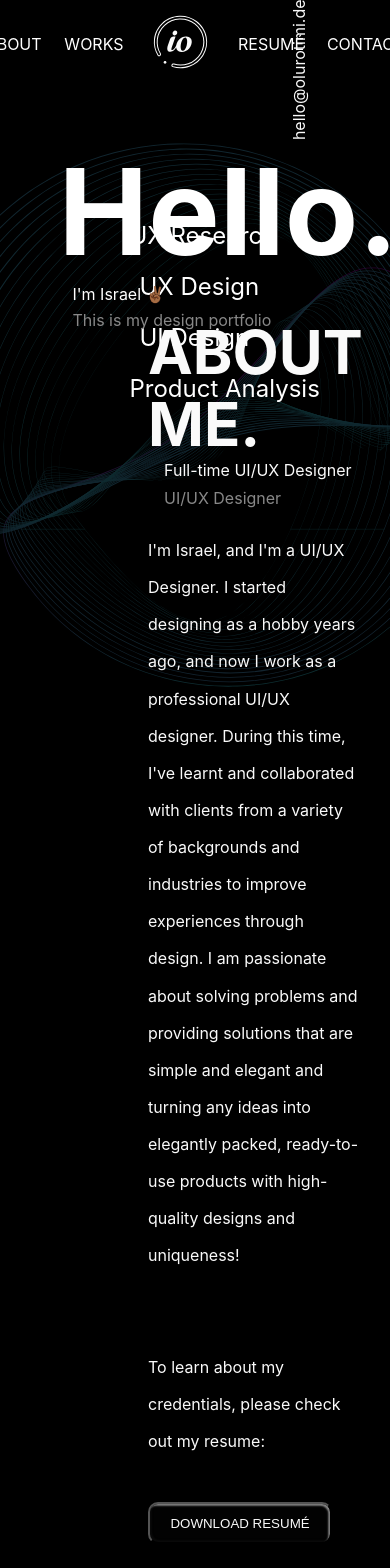
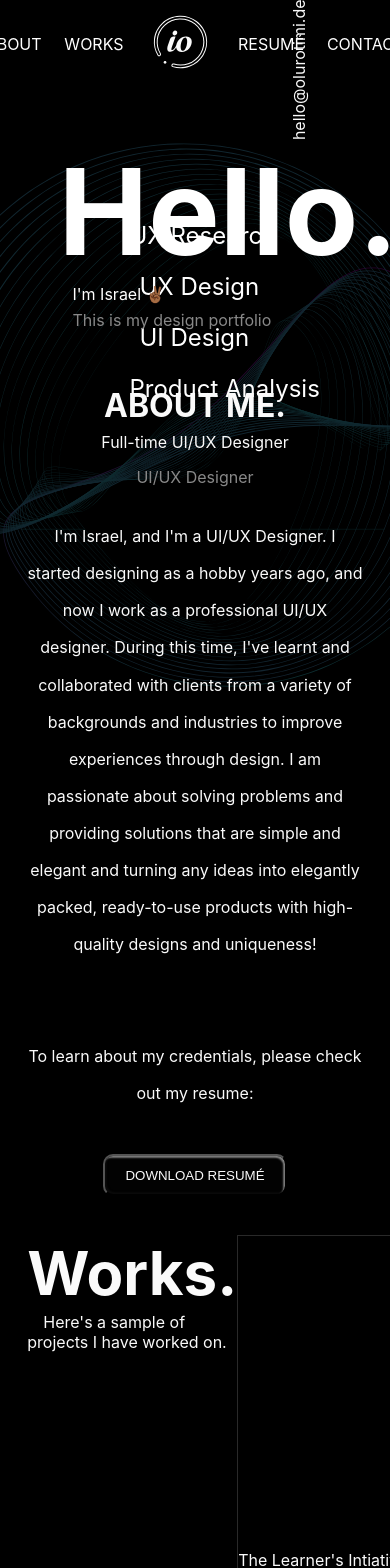
Before and after one commit to qgatssdev/mario-portfolio, a React (Create React App) app: page / in a window 390 px wide. Shown: the top 1568 px of the page. Built offline with nearby package versions, Linux system fonts and the light colour scheme.

Commit message:
Making about section responsive

```diff
--- a/src/components/About/About.scss
+++ b/src/components/About/About.scss
@@ -1,51 +1,79 @@
 .about__root {
   margin-top: 150px;
   .about__UI {
-    display: flex;
-    justify-content: center;
+    text-align: center;
   }
 
   .about_me__root {
     display: flex;
     align-items: center;
     position: relative;
+    gap: 30px;
     margin-left: 7%;
     margin-right: 7%;
     margin-top: 7%;
+    @media (min-width: 0px) and (max-width: 992px) {
+      flex-direction: column;
+      gap: 30px;
+    }
 
     .about_me_root__memoji {
       flex-basis: 40%;
       img:nth-child(2) {
         position: absolute;
         left: 0%;
-        margin-left: 68px;
+        margin-left: 65px;
         margin-top: 60px;
       }
     }
 
     .about_me__details {
       flex-basis: 60%;
+
       h1 {
         font-weight: 700;
         font-size: 60px;
         color: #fafafa;
+        @media (min-width: 0px) and (max-width: 992px) {
+          font-size: 32px;
+          text-align: center;
+          margin-bottom: 7px;
+        }
       }
       .details__spanned {
         display: flex;
         gap: 16px;
+        @media (min-width: 0px) and (max-width: 992px) {
+          flex-direction: column;
+        }
+
+        span {
+          @media (min-width: 0px) and (max-width: 992px) {
+            display: none;
+          }
+        }
         .details__spanned__details {
           display: flex;
           flex-direction: column;
           gap: 8px;
+
           p:first-child {
             font-weight: 400;
             font-size: 16px;
             color: #fafafa;
+            @media (min-width: 0px) and (max-width: 992px) {
+              text-align: center;
+              margin-bottom: 7px;
+            }
           }
           p:nth-child(2) {
             font-weight: 400;
             font-size: 16px;
             color: #888888;
+            @media (min-width: 0px) and (max-width: 992px) {
+              text-align: center;
+              margin-bottom: 7px;
+            }
           }
         }
       }
@@ -58,6 +86,9 @@
         font-weight: 400;
         font-size: 16px;
         line-height: 232.5%;
+        @media (min-width: 0px) and (max-width: 992px) {
+          text-align: center;
+        }
       }
       button {
         background: rgba(18, 18, 18, 0.157);
@@ -69,6 +100,11 @@
         border-radius: 10px;
         margin-top: 42px;
         cursor: pointer;
+        @media (min-width: 0px) and (max-width: 992px) {
+          display: block;
+          margin-left: auto;
+          margin-right: auto;
+        }
       }
     }
   }
--- a/src/components/About/About.tsx
+++ b/src/components/About/About.tsx
@@ -1,14 +1,29 @@
 import './About.scss';
+import MediaQuery from 'react-responsive';
+
 const About = () => {
   return (
     <section className="about__root">
       <div className="about__UI">
-        <img src={require('../../assets/UX DESIGNER.svg').default} alt="" />
+        <MediaQuery minWidth={250} maxWidth={992}>
+          <img
+            src={require('../../assets/UX DESIGNER_mobile.svg').default}
+            alt=""
+          />
+        </MediaQuery>
+        <MediaQuery minWidth={993}>
+          <img src={require('../../assets/UX DESIGNER.svg').default} alt="" />
+        </MediaQuery>
       </div>
       <section className="about_me__root">
         <div className="about_me_root__memoji">
-          <img src={require('../../assets/Group 1919.svg').default} alt="" />
-          <img src={require('../../assets/Image 1.svg').default} alt="" />
+          <MediaQuery minWidth={250} maxWidth={992}>
+            <img src={require('../../assets/Group 1923.svg').default} alt="" />
+          </MediaQuery>
+          <MediaQuery minWidth={993}>
+            <img src={require('../../assets/Group 1919.svg').default} alt="" />
+            <img src={require('../../assets/Image 1.svg').default} alt="" />
+          </MediaQuery>
         </div>
         <div className="about_me__details">
           <h1>ABOUT ME.</h1>
```
